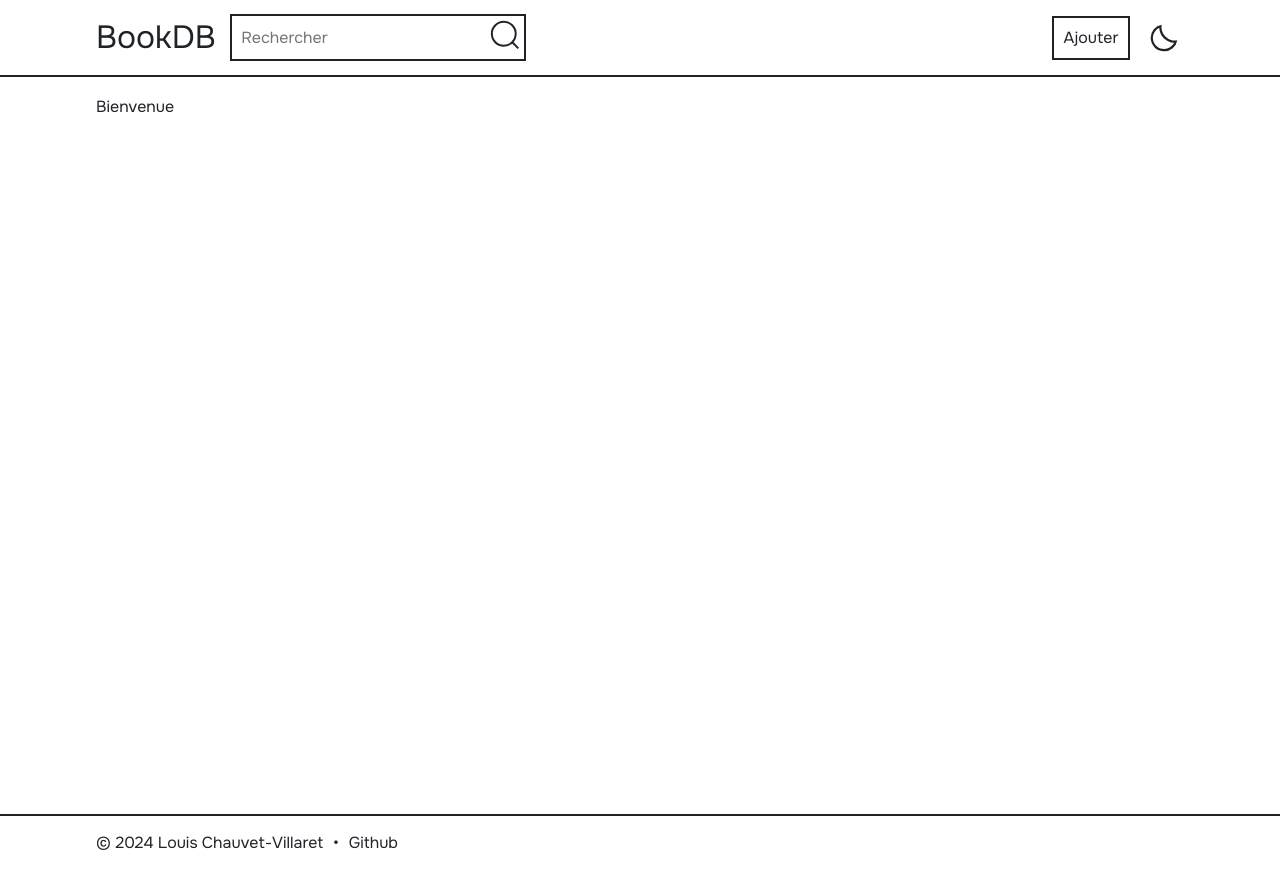
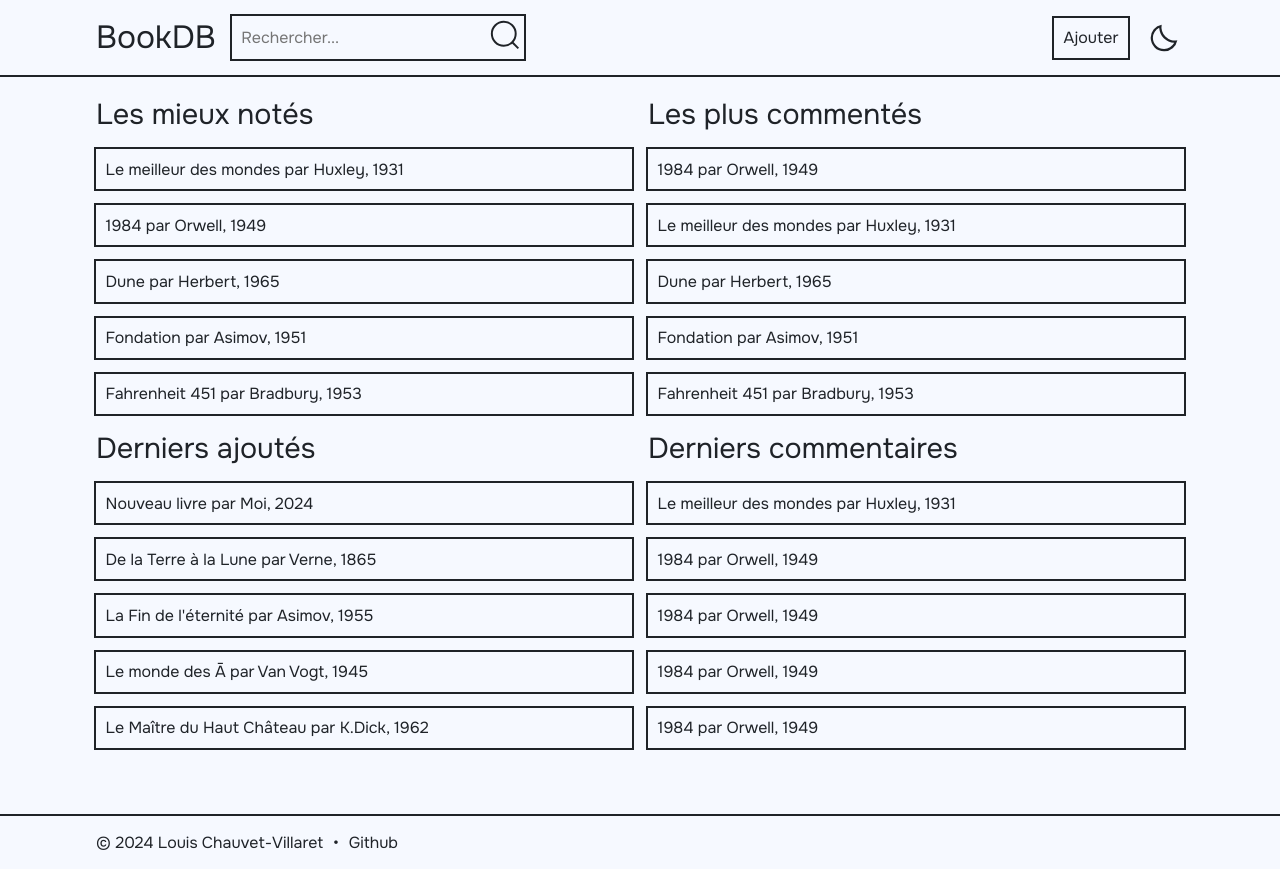
Before and after one commit to loulou64490/BooksDB, a Flask app: page / in a window 1280 px wide. Run offline with Flask 3, Linux system fonts and the light colour scheme; data comes from the database, SQL or seed files in the repository; both versions use the stored data as it was after the commit.

Commit message:
Welcome page check

```diff
--- a/app.py
+++ b/app.py
@@ -1,5 +1,6 @@
 import sqlite3
-# import ollama  # TODO: ajouter de l'ia
+import ollama
+
 from flask import Flask, render_template, request, redirect
 
 app = Flask(__name__)
@@ -24,13 +25,21 @@ def execute_query(query, params=(), fetchone=False, commit=False):
     return result
 
 
-# TODO: page d'accueil
-# livre mieux noté
-# livre le plus commenté
-# livre le plus récent
+# TODO: ajouter de l'ia
+# résumé commentaire
+# TODO: affichage mobile
+# TODO: suppression commentaire
+# compte commentaire
 @app.route('/')
 def accueil():
-    return render_template('index.html')
+    rate = execute_query(
+        "SELECT books.id, title, author, year, AVG(rating) as average FROM books LEFT JOIN comments ON books.id=comments.book_id GROUP BY books.id ORDER BY average DESC LIMIT 5", )
+    comment = execute_query(
+        "SELECT books.id, title, author, year, COUNT(comment) as count FROM books LEFT JOIN comments ON books.id=comments.book_id GROUP BY books.id ORDER BY count DESC LIMIT 5", )
+    recent = execute_query("SELECT * FROM books ORDER BY id DESC LIMIT 5", )
+    last_comment = execute_query(
+        "SELECT books.id, title, author, year, comment, rating FROM books LEFT JOIN comments ON books.id=comments.book_id ORDER BY comments.id DESC LIMIT 5", )
+    return render_template('index.html', rate=rate, comment=comment, recent=recent, last_comment=last_comment)
 
 
 @app.route('/livre')
@@ -40,7 +49,8 @@ def livre():
     if data:
         comments = execute_query("SELECT comment, rating FROM comments WHERE book_id=? ORDER BY id DESC", [book_id], )
         if comments:
-            average = round(execute_query("SELECT AVG(rating) FROM comments WHERE book_id=?", [book_id], fetchone=True)[0],1)
+            average = round(
+                execute_query("SELECT AVG(rating) FROM comments WHERE book_id=?", [book_id], fetchone=True)[0], 1)
             return render_template('livre.html', data=data, comments=comments, average=average)
         else:
             return render_template('livre.html', data=data)
@@ -57,7 +67,7 @@ def recherche():
             "SELECT * FROM books WHERE title LIKE ? OR author LIKE ? OR year LIKE ?",
             search_params
         )
-        if len(data)==1:
+        if len(data) == 1:
             return redirect(f"/livre?id={data[0]['id']}", 303)
         else:
             return render_template('recherche.html', data=data, result=query)
@@ -82,6 +92,7 @@ def handle_modification(book_id=None, delete=False):
         book_id = cur.lastrowid
     return book_id
 
+
 @app.route('/modifier', methods=['POST'])
 def modifier():
     book_id = request.args.get('id')
@@ -91,6 +102,7 @@ def modifier():
     else:
         book_id = handle_modification(book_id)
         return redirect(f"/livre?id={book_id}", 303)
+
 
 @app.route('/commenter', methods=['POST'])
 def commenter():
--- a/static/script.js
+++ b/static/script.js
@@ -1,66 +1,49 @@
-document.oncontextmenu = function () { return false }
-window.ondragstart = function () { return false }
+document.oncontextmenu = function () {
+    return false
+}
+window.ondragstart = function () {
+    return false
+}
 
 const lightIcon = document.getElementById('lightIcon');
 const darkIcon = document.getElementById('darkIcon');
 
 // Fonction pour appliquer le bon thème et ajuster les icônes
 function applyTheme(theme) {
-  if (theme === 'dark') {
-    document.documentElement.setAttribute('data-theme', 'dark');
-    lightIcon.classList.add('hidden');
-    darkIcon.classList.remove('hidden');
-  } else {
-    document.documentElement.removeAttribute('data-theme');
-    darkIcon.classList.add('hidden');
-    lightIcon.classList.remove('hidden');
-  }
+    document.documentElement.setAttribute('data-theme', theme === 'dark' ? 'dark' : 'light');
+    lightIcon.classList.toggle('hidden', theme === 'dark');
+    darkIcon.classList.toggle('hidden', theme !== 'dark');
 }
 
-// Charger le thème au chargement de la page et ajuster les icônes
-function loadTheme() {
-  const savedTheme = localStorage.getItem('theme');
-  const systemPrefersDark = window.matchMedia && window.matchMedia('(prefers-color-scheme: dark)').matches;
-
-  if (savedTheme) {
-    applyTheme(savedTheme);
-  } else if (systemPrefersDark) {
-    applyTheme('dark');
-  } else {
-    applyTheme('light');
-  }
+// Charger le thème depuis le stockage ou selon la préférence système
+function getPreferredTheme() {
+    const savedTheme = localStorage.getItem('theme');
+    const systemPrefersDark = window.matchMedia('(prefers-color-scheme: dark)').matches;
+    return savedTheme || (systemPrefersDark ? 'dark' : 'light');
 }
 
-// Gestionnaires d'événements pour alterner le thème et ajuster les icônes
-lightIcon.addEventListener('click', () => {
-  applyTheme('dark');
-  localStorage.setItem('theme', 'dark');
+// Gestionnaire de clics pour alterner le thème et l'enregistrer
+function toggleTheme() {
+    const newTheme = document.documentElement.getAttribute('data-theme') === 'dark' ? 'light' : 'dark';
+    applyTheme(newTheme);
+    localStorage.setItem('theme', newTheme);
+}
+
+// Appliquer le thème au chargement de la page
+(function () {
+    applyTheme(getPreferredTheme());
+
+    // Rendre la page visible après application du thème
+    document.body.style.visibility = 'visible';
+})();
+
+// Ajout des gestionnaires d'événements
+lightIcon.addEventListener('click', toggleTheme);
+darkIcon.addEventListener('click', toggleTheme);
+
+
+window.addEventListener('load', function () {
+    let style = document.createElement('style');
+    style.innerHTML = `* { transition: background 0.3s;`;
+    document.head.appendChild(style);
 });
-
-darkIcon.addEventListener('click', () => {
-  applyTheme('light');
-  localStorage.setItem('theme', 'light');
-});
-
-// Eviter le flash au chargement et afficher l'icône correcte
-(function() {
-  const savedTheme = localStorage.getItem('theme');
-  const systemPrefersDark = window.matchMedia && window.matchMedia('(prefers-color-scheme: dark)').matches;
-  const theme = savedTheme || (systemPrefersDark ? 'dark' : 'light');
-
-  // Appliquer le bon thème immédiatement et ajuster l'icône visible
-  if (theme === 'dark') {
-    document.documentElement.setAttribute('data-theme', 'dark');
-    lightIcon.classList.add('hidden');
-    darkIcon.classList.remove('hidden');
-  } else {
-    document.documentElement.removeAttribute('data-theme');
-    darkIcon.classList.add('hidden');
-    lightIcon.classList.remove('hidden');
-  }
-
-  // Rendre la page visible après que le thème est appliqué
-  document.addEventListener('DOMContentLoaded', function() {
-    document.body.style.visibility = 'visible';
-  });
-})();
--- a/static/style.css
+++ b/static/style.css
@@ -1,11 +1,13 @@
 :root {
     --primary: 31,35,40;
-    --secondary: 255,255,255;
+    --bg2: 229, 236, 255;
+    --bg: 246, 249, 255;
 }
 
 [data-theme="dark"] {
     --primary: 240,247,253;
-    --secondary: 12, 16, 23;
+    --bg2: 0, 0, 0;
+    --bg: 12, 16, 23;
 }
 
 * {
@@ -21,7 +23,7 @@ body, html {
     scroll-behavior: smooth;
     font-optical-sizing: auto;
     font-style: normal;
-    background: rgb(var(--secondary));
+    background: rgb(var(--bg));
     color: rgb(var(--primary));
     cursor: auto;
     visibility: hidden;
@@ -79,7 +81,7 @@ header {
     left: 0;
     right: 0;
     z-index: 1000;
-    background: rgb(var(--secondary));
+    background: rgb(var(--bg));
     box-shadow: 0 2px 0 rgb(var(--primary));
 }
 
@@ -194,14 +196,14 @@ footer div {
     bottom: 0;
     left: 0;
     right: 0;
-    background: rgba(var(--secondary), 0.7);
+    background: rgba(var(--bg), 0.7);
     display: none;
     justify-content: center;
     align-items: center;
 }
 
 .popup {
-    background: rgb(var(--secondary));
+    background: rgb(var(--bg));
     width: fit-content;
     padding: 1rem;
     border: 2px solid rgb(var(--primary));
--- a/templates/base.html
+++ b/templates/base.html
@@ -21,7 +21,8 @@
                 <a class="title" href="/">BookDB</a>
                 <form class="flex hover" action="{{ url_for('recherche') }}" method="post">
                     <label>
-                        <input autocomplete="off" type="text" name="query" placeholder="Rechercher">
+                        <input autocomplete="off" type="text" name="query" placeholder="Rechercher..."
+                               {% if result %}value="{{ result }}"{% endif %}>
                     </label>
                     <button type="submit">
                         <svg width="43" height="43" viewBox="0 0 43 43" fill="none" xmlns="http://www.w3.org/2000/svg">
--- a/templates/index.html
+++ b/templates/index.html
@@ -3,5 +3,30 @@
 {% block title %}BooksDB{% endblock %}
 
 {% block content %}
-    <p>Bienvenue</p>
+    <div class="grid-comment">
+        <div class="result">
+            <p class="name">Les mieux notés</p>
+            {% for i in rate %}
+                <a class="hover button" href="{{ url_for('livre') }}?id={{ i['id'] }}">{{ i['title'] }}
+                    par {{ i['author'] }}, {{ i['year'] }}</a>
+            {% endfor %}
+            <p class="name">Derniers ajoutés</p>
+            {% for i in recent %}
+                <a class="hover button" href="{{ url_for('livre') }}?id={{ i['id'] }}">{{ i['title'] }}
+                    par {{ i['author'] }}, {{ i['year'] }}</a>
+            {% endfor %}
+        </div>
+        <div class="result">
+            <p class="name">Les plus commentés</p>
+            {% for i in comment %}
+                <a class="hover button" href="{{ url_for('livre') }}?id={{ i['id'] }}">{{ i['title'] }}
+                    par {{ i['author'] }}, {{ i['year'] }}</a>
+            {% endfor %}
+            <p class="name">Derniers commentaires</p>
+            {% for i in last_comment %}
+                <a class="hover button" href="{{ url_for('livre') }}?id={{ i['id'] }}">{{ i['title'] }}
+                    par {{ i['author'] }}, {{ i['year'] }}</a>
+            {% endfor %}
+        </div>
+    </div>
 {% endblock %}
--- a/templates/livre.html
+++ b/templates/livre.html
@@ -6,7 +6,7 @@
     <div class="flex space">
         <div>
             <h1>{{ data['title'] }}</h1>
-            <p>{{ data['author'] }}, {{ data['year'] }}</p>
+            <p class="rate">{{ data['author'] }}, {{ data['year'] }}</p>
             {% if comments %}
                 <p>Note moyenne : {{ average }}/5</p>
             {% endif %}
```
Also changed, not shown: books.db, static/favicon.svg.
